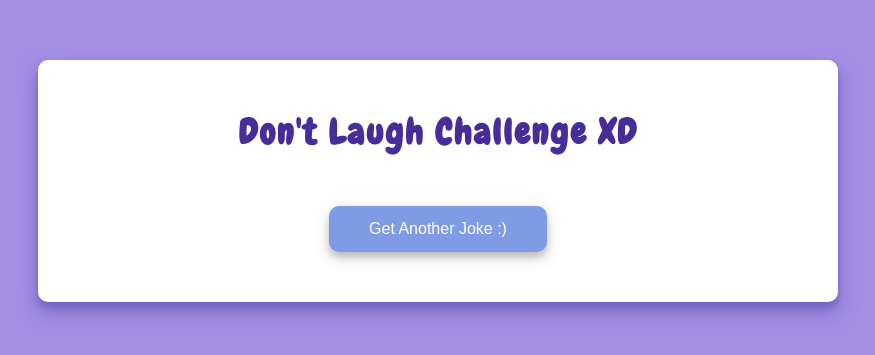
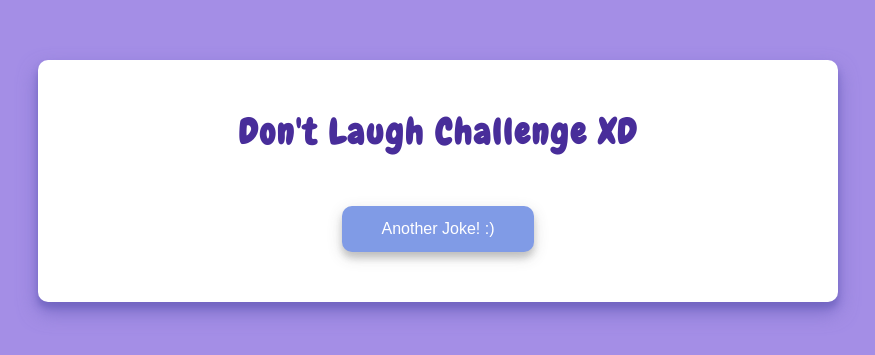
Before and after one commit to leemw2/Dad-Jokes, a plain HTML site: page index.html in a window 1280 px wide. Shown: the part 219-574 px from the top of the page, without its empty margins (202-1077 px from the left). Drawn offline with Linux system fonts and the light colour scheme.

Commit message:
Update index.html

```diff
--- a/index.html
+++ b/index.html
@@ -11,7 +11,7 @@
     <div class="container">
       <h3>Don't Laugh Challenge XD</h3>
       <div id="joke" class="joke"></div>
-      <button id="jokeBtn" class="btn">Get Another Joke :)</button>
+      <button id="jokeBtn" class="btn">Another Joke! :)</button>
     </div>
   </body>
 </html>
```
